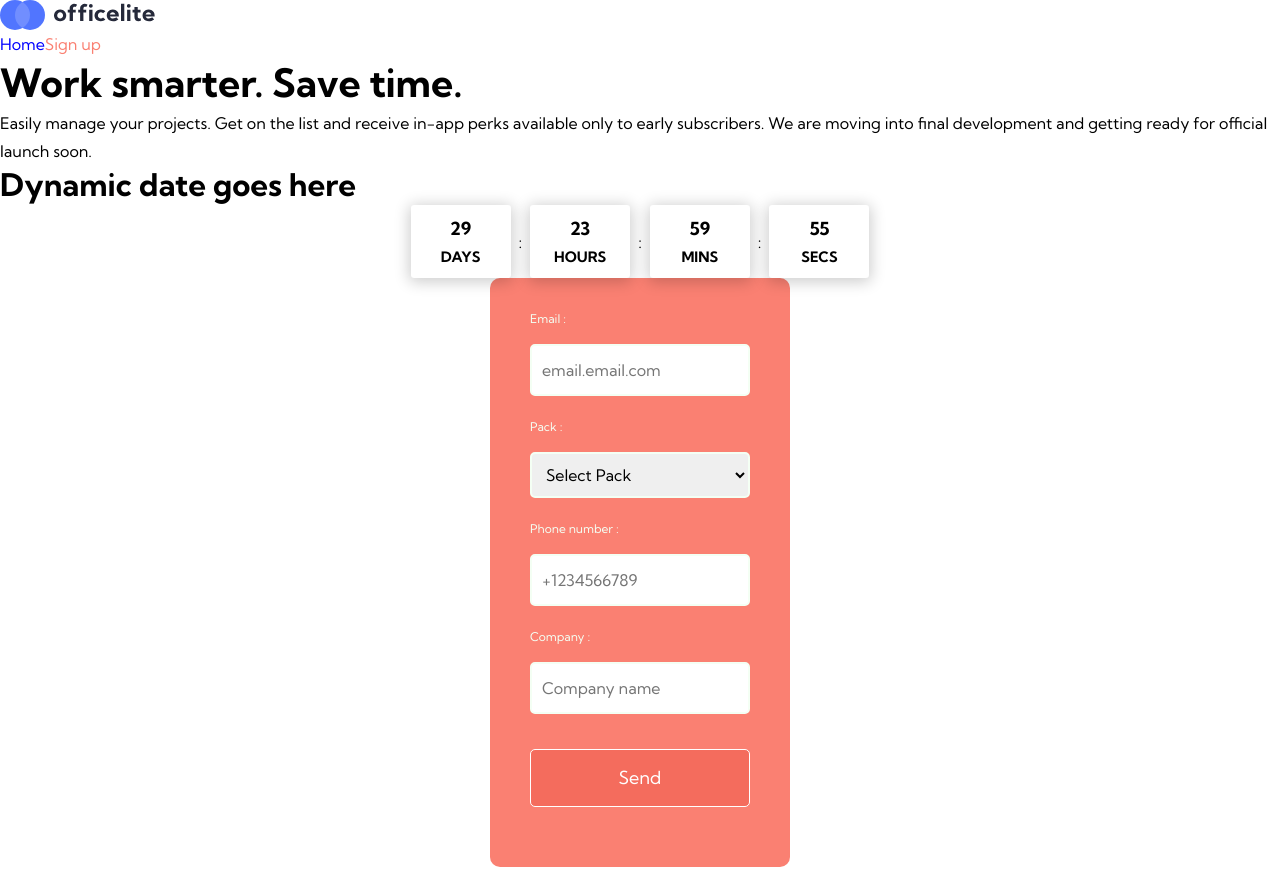
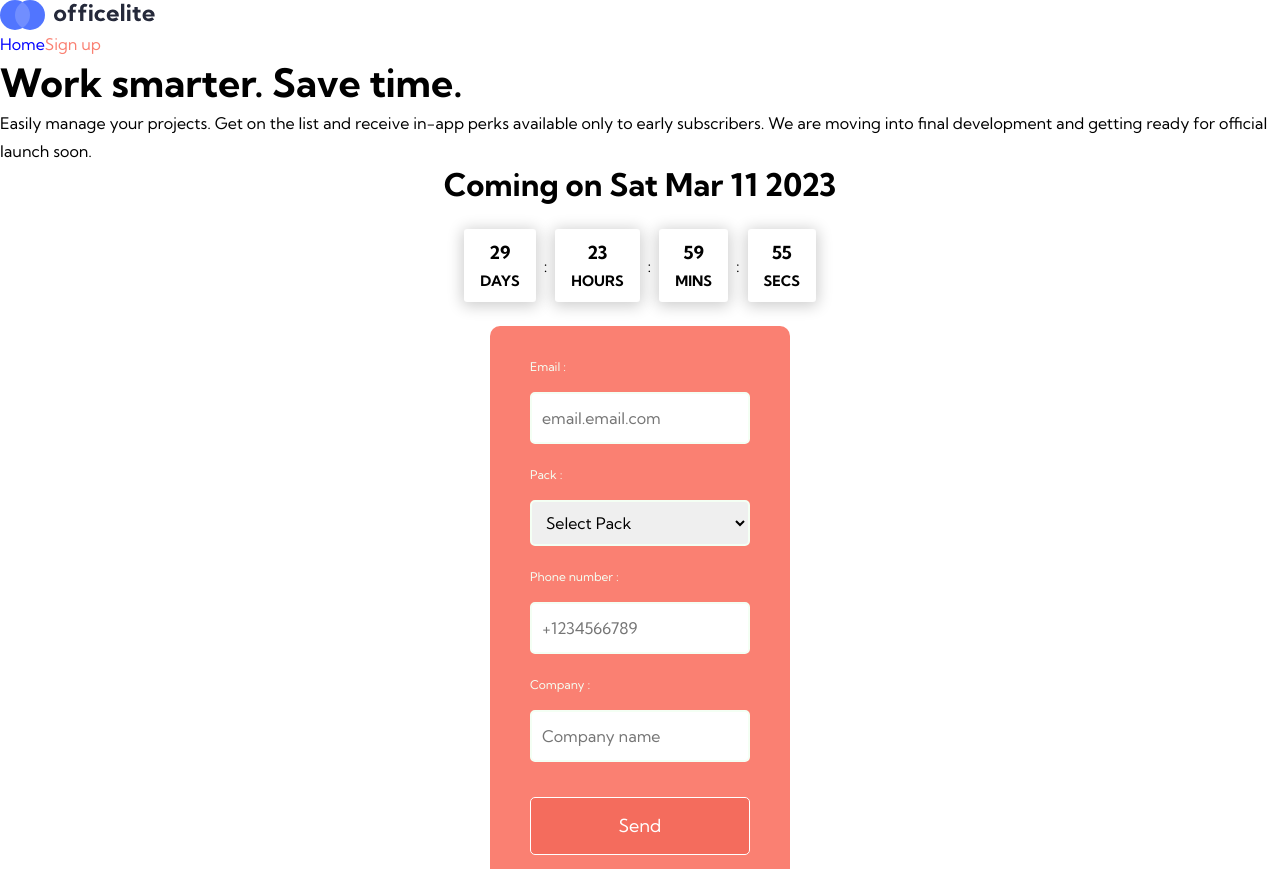
Before and after one commit to Hcmwebs/officelite-coming-soon-site, a React (Vite) app: page /signup in a window 1280 px wide. Shown: the top 869 px of the page. Built offline with nearby package versions, Linux system fonts and the light colour scheme.

Commit message:
st up the date Title dynamically
Signed-off-by: Heze <64218603+Hcmwebs@users.noreply.github.com>

```diff
--- a/src/components/Timer.jsx
+++ b/src/components/Timer.jsx
@@ -3,6 +3,10 @@ import styled from 'styled-components'
 
 const Timer = ({ duration }) => {
 	const [time, setTime] = useState(duration)
+	let localDate = new Date()
+	let startDate = new Date(
+		localDate.setDate(localDate.getDate() + 30)
+	).toDateString()
 	const getFormattedTime = (milliseconds) => {
 		let totalSeconds = parseInt(Math.floor(milliseconds / 1000))
 		let totalMinutes = parseInt(Math.floor(totalSeconds / 60))
@@ -15,8 +19,11 @@ const Timer = ({ duration }) => {
 
 		return (
 			<>
-			<div><h3>Dynamic date goes here</h3></div>
 				<Wrapper>
+					<div className='clockTitle'>
+						<h3>Coming on {startDate}</h3>
+					</div>
+					<div className='clock'>
 						<div className='timer'>
 							{days} <span> days</span>
 						</div>
@@ -32,6 +39,7 @@ const Timer = ({ duration }) => {
 						<div className='timer'>
 							{secs} <span>secs</span>
 						</div>
+					</div>
 				</Wrapper>
 			</>
 		)
@@ -45,10 +53,19 @@ const Timer = ({ duration }) => {
 	return <div>{getFormattedTime(time)}</div>
 }
 const Wrapper = styled.div`
+	display: grid;
+	place-items: center;
+	gap: 1.5rem;
+	.clockTitle {
+		text-align: center;
+	}
+	.clock {
 		display: flex;
 		justify-content: center;
 		align-items: center;
 		gap: 0.5rem;
+		margin-bottom: 1.5rem; // set as a gap and remove the margin;
+	}
 
 	.timer {
 		font-size: 18px;
```
Lines whose indentation alone changed are shown as unchanged.
